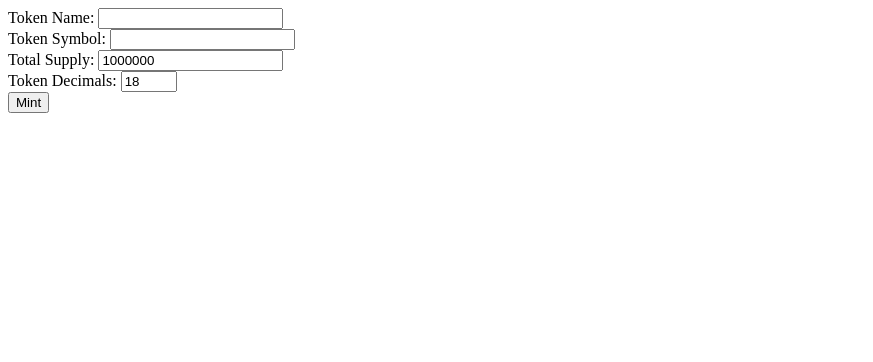
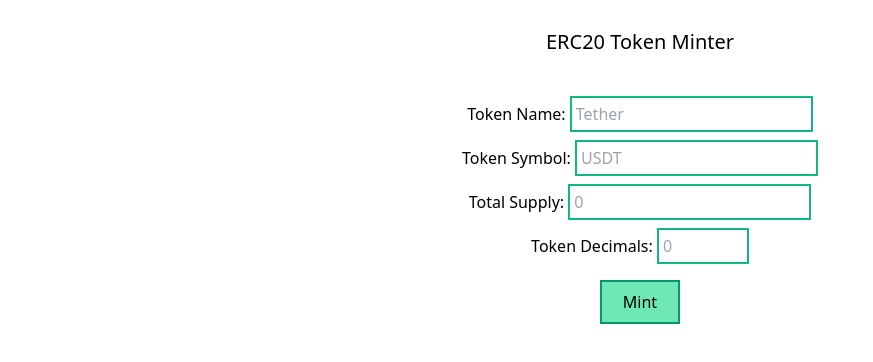
Before and after one commit to dr-data/ERC20-Generator, a Next.js app: page / in a window 1280 px wide. Shown: the top 362 px of the page, without its empty margins (0-873 px from the left). Built offline with nearby package versions, Linux system fonts and the light colour scheme.

Commit message:
implemented UI design using tailwind

```diff
--- /dev/null
+++ b/pages/_app.js
@@ -0,0 +1,9 @@
+// pages/_app.js
+import '../styles/globals.css'
+import 'tailwindcss/tailwind.css'
+
+function MyApp({ Component, pageProps }) {
+	return <Component {...pageProps} />
+}
+
+export default MyApp
--- a/pages/index.js
+++ b/pages/index.js
@@ -1,14 +1,14 @@
 import Head from 'next/head'
 import { useState } from 'react'
 import { ethers } from 'ethers'
-import { abi, bytecode } from '../artifacts/contracts/erc20Types.sol/Token0.json'
+import erc20Types from '../artifacts/contracts/erc20Types.sol/Token0.json'
 
 function Home() {
 
   const [tokenName, setTokenName] = useState('')
   const [tokenSymbol, setTokenSymbol] = useState('')
-  const [totalSupply, setTotalSupply] = useState(1000000)
-  const [tokenDecimals, setTokenDecimals] = useState(18)
+  const [totalSupply, setTotalSupply] = useState('')
+  const [tokenDecimals, setTokenDecimals] = useState('')
   // const [isMintable, setIsMintable] = useState(false)
   // const [isBurnable, setIsBurnable] = useState(false)
 
@@ -18,6 +18,11 @@ function Home() {
     e.preventDefault()
     console.log('executed handle create')
     setMessage1('')
+    if (!window.ethereum) return setMessage1('Metamask is not installed')
+    if (tokenName === '') return setMessage1('Provide Token Name')
+    if (tokenSymbol === '') return setMessage1('Provide Token Symbol')
+    if (totalSupply < 0) return setMessage1('Total Supply could not be negative')
+    if (tokenDecimals < 0) return setMessage1('Token Decimals could not be negative')
 
     // const dataObj = {
     //   tokenName, tokenSymbol, tokenDecimals
@@ -30,11 +35,15 @@ function Home() {
     //   return setMessage1('Problem occurred while creation of token. Let us know on email us so we can fix the problem as soon as possible')
     // }
     // const resp2 = await resp1.json()
+
+    // unlock metamask if it is currently locked
+    await window.ethereum.request({ method: 'eth_requestAccounts' })
+
     const provider = new ethers.providers.Web3Provider(window.ethereum)
     const signer = provider.getSigner()
     console.log('signer', signer, provider.getNetwork())
 
-    const Token0 = new ethers.ContractFactory(abi, bytecode, signer)
+    const Token0 = new ethers.ContractFactory(erc20Types.abi, erc20Types.bytecode, signer)
     const amount1 = ethers.utils.parseUnits('1000', 18)
     const token0 = await Token0.deploy('Maya', 'MY', 18, amount1)
     await token0.deployTransaction.wait()
@@ -44,40 +53,48 @@ function Home() {
   return (
     <div className="container">
       <Head>
-        <title>Mint Tokens</title>
+        <title>Mint ERC20</title>
         <link rel="icon" href="/favicon.ico" />
       </Head>
 
+      <h2 className='text-center font-medium text-lg md:text-xl mt-4 md:mt-7'>ERC20 Token Minter</h2>
+
       <main>
-        <form>
-          <div>
-            <label for="token-name">Token Name: </label>
+        <form className='text-center mt-6 lg:mt-10'>
+          <div className='my-2'>
+            <label htmlFor="token-name">Token Name: </label>
             <input
-              type="text" name="token-name"
+              className='border-2 border-green-500 p-1'
+              type="text" name="token-name" placeholder='Tether'
               id="token-name" value={tokenName} required
               onChange={e => setTokenName(e.target.value)}
             />
           </div>
-          <div>
-            <label for="token-symbol">Token Symbol: </label>
+          <div className='my-2'>
+            <label htmlFor="token-symbol">Token Symbol: </label>
             <input
-              type="text" name="token-symbol"
+              className='border-2 border-green-500 p-1'
+              type="text" name="token-symbol" placeholder='USDT'
               id="token-symbol" value={tokenSymbol} required
               onChange={e => setTokenSymbol(e.target.value)}
             />
           </div>
-          <div>
-            <label for="total-supply">Total Supply: </label>
+          <div className='my-2'>
+            <label htmlFor="total-supply">Total Supply: </label>
             <input
-              type="number" name="total-supply"
-              id="total-supply" value={totalSupply} required
+              className='border-2 border-green-500 p-1'
+              type="number" name="total-supply" placeholder='0'
+              id="total-supply" value={totalSupply}
+              min={0}
               onChange={e => setTotalSupply(e.target.value)}
             />
           </div>
-          <div>
-            <label for="token-decimals">Token Decimals: </label>
-            <input type="number" name="token-decimals"
-              min={0} max={18}
+          <div className='my-2'>
+            <label htmlFor="token-decimals">Token Decimals: </label>
+            <input
+              className='border-2 border-green-500 p-1'
+              type="number" name="token-decimals"
+              min={0} max={18} placeholder='0'
               id="token-decimals" value={tokenDecimals}
               onChange={e => setTokenDecimals(e.target.value)}
             />
@@ -88,19 +105,20 @@ function Home() {
               name="fixed-supply" checked={isMintable}
               onChange={e => setIsMintable(e.target.checked)}
             />
-            <label for="fixed-supply">Fixed Supply</label>
+            <label htmlFor="fixed-supply">Fixed Supply</label>
           </div>
           <div>
             <input type="checkbox" id="burnable" name="burnable"
               checked={isBurnable}
               onChange={e => setIsBurnable(e.target.checked)}
             />
-            <label for="burnable">Burnable</label>
+            <label htmlFor="burnable">Burnable</label>
           </div> */}
 
           {message1}
           <div>
             <button
+              className='border-2 border-green-600 p-2 bg-green-300 hover:bg-green-400 mt-2 w-20'
               onClick={handleCreateToken}
             >Mint</button>
           </div>
--- /dev/null
+++ b/postcss.config.js
@@ -0,0 +1,6 @@
+module.exports = {
+  plugins: {
+    tailwindcss: {},
+    autoprefixer: {},
+  },
+}
--- /dev/null
+++ b/styles/globals.css
@@ -0,0 +1,3 @@
+@tailwind base;
+@tailwind components;
+@tailwind utilities;
--- /dev/null
+++ b/tailwind.config.js
@@ -0,0 +1,11 @@
+module.exports = {
+  purge: ['./pages/**/*.{js,ts,jsx,tsx}', './components/**/*.{js,ts,jsx,tsx}'],
+  darkMode: false, // or 'media' or 'class'
+  theme: {
+    extend: {},
+  },
+  variants: {
+    extend: {},
+  },
+  plugins: [],
+}
```
Also changed, not shown: package.json (+6 -3 lines), 1 other file (tests, documents, lock files or other folders).
